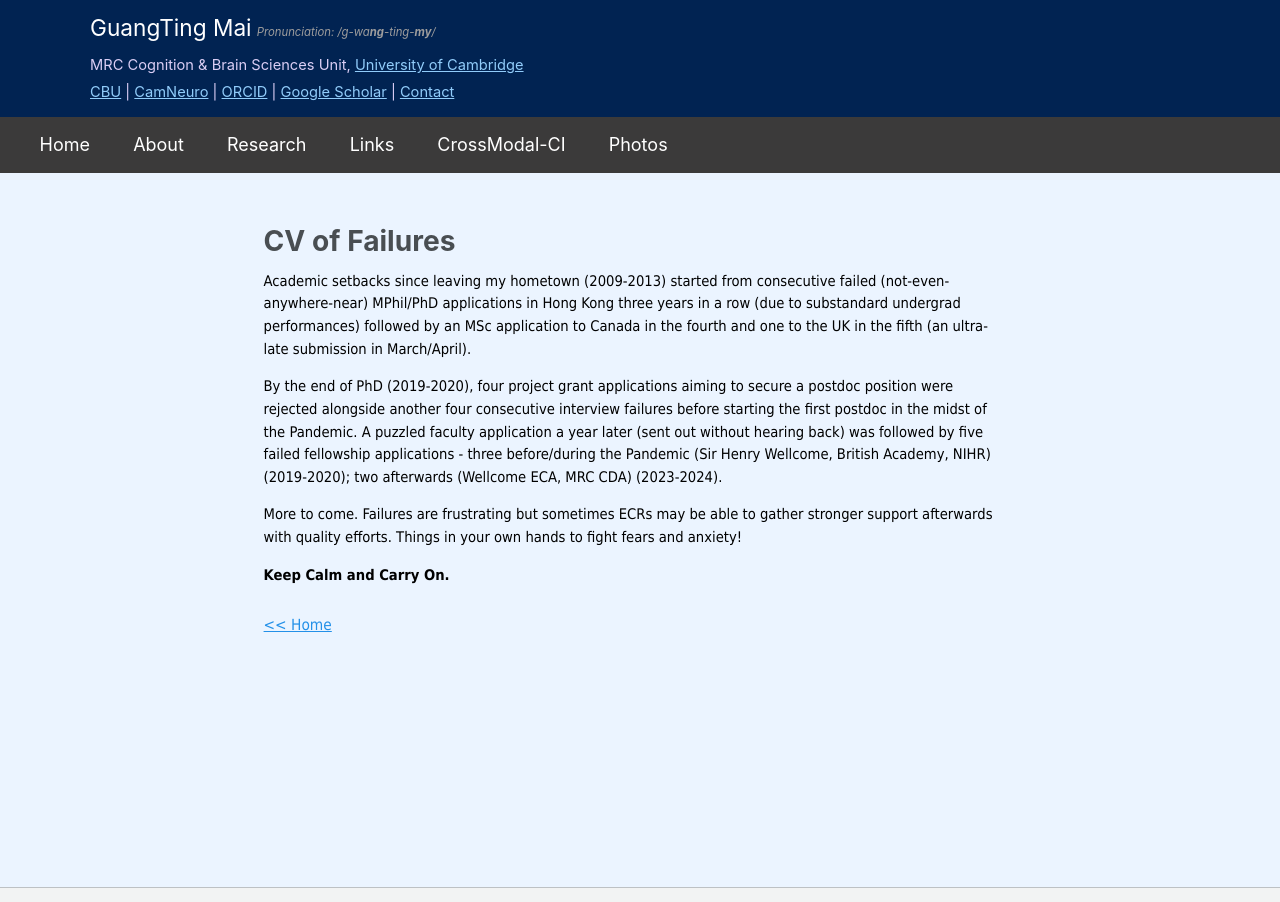
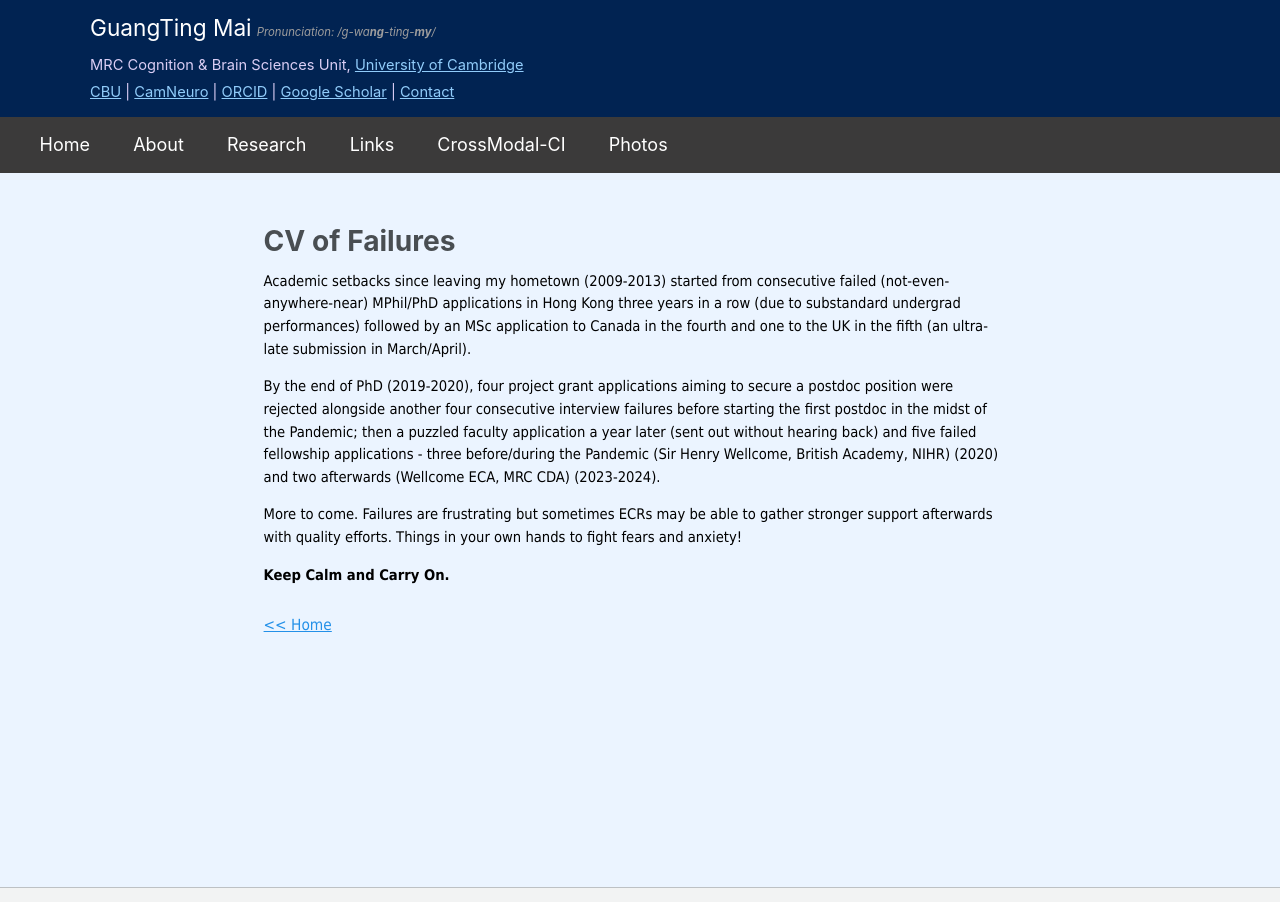
Before and after one commit to guangtingmai/guangtingmai.github.io, a Jekyll site: the page built from _pages/cv-failures.html, in a window 1280 px wide and 1105 px high, cut to the strip 0-902 px from the top of the window. Built offline with Jekyll 4.4.1, drawn with Linux system fonts in a browser that asks for light colours.

Commit message:
Update cv-failures.html

```diff
--- a/_pages/cv-failures.html
+++ b/_pages/cv-failures.html
@@ -7,10 +7,10 @@ author_profile: true
 <p span style="font-size:11pt;font-family:Tahoma;color: black;line-height:1.55;display:block;margin-bottom:0.2vh">Academic setbacks since leaving my hometown (2009-2013)
   started from consecutive failed (not-even-anywhere-near) MPhil/PhD applications in Hong Kong three years in a row (due to substandard undergrad performances)
   followed by an MSc application to Canada in the fourth and one to the UK in the fifth (an ultra-late submission in March/April).</span></p>
-<p span style="font-size:11pt;font-family:Tahoma;color: black;line-height:1.55;display:block;margin-bottom:0.2vh">By the end of PhD (2019-2020), four project grant applications
-  aiming to secure a postdoc position were rejected alongside another four consecutive interview failures before starting the first postdoc
-  in the midst of the Pandemic. A puzzled faculty application a year later (sent out without hearing back) was followed by five failed fellowship applications
-  - three before/during the Pandemic (Sir Henry Wellcome, British Academy, NIHR) (2019-2020); two afterwards (Wellcome ECA, MRC CDA) (2023-2024).</span></p>
+<p span style="font-size:11pt;font-family:Tahoma;color: black;line-height:1.55;display:block;margin-bottom:0.2vh">By the end of PhD (2019-2020), four project grant
+  applications aiming to secure a postdoc position were rejected alongside another four consecutive interview failures before starting the first postdoc
+  in the midst of the Pandemic; then a puzzled faculty application a year later (sent out without hearing back) and five failed fellowship applications
+  - three before/during the Pandemic (Sir Henry Wellcome, British Academy, NIHR) (2020) and two afterwards (Wellcome ECA, MRC CDA) (2023-2024).</span></p>
 <p span style="font-size:11pt;font-family:Tahoma;color: black;line-height:1.55;display:block;margin-bottom:0.2vh">More to come. Failures are frustrating but sometimes ECRs
   may be able to gather stronger support afterwards with quality efforts. Things in your own hands to fight fears and anxiety!
 </span></p>
```
